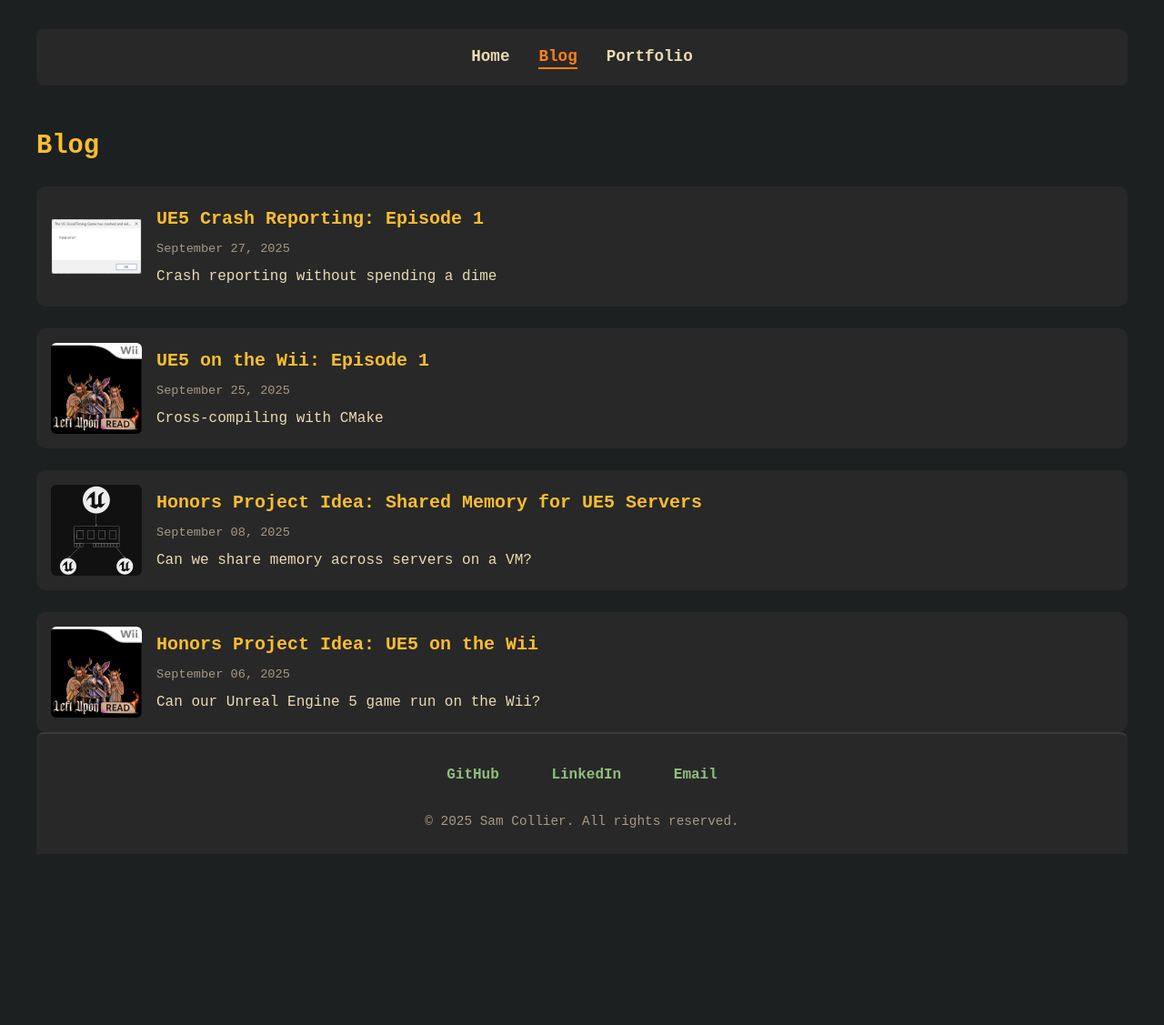
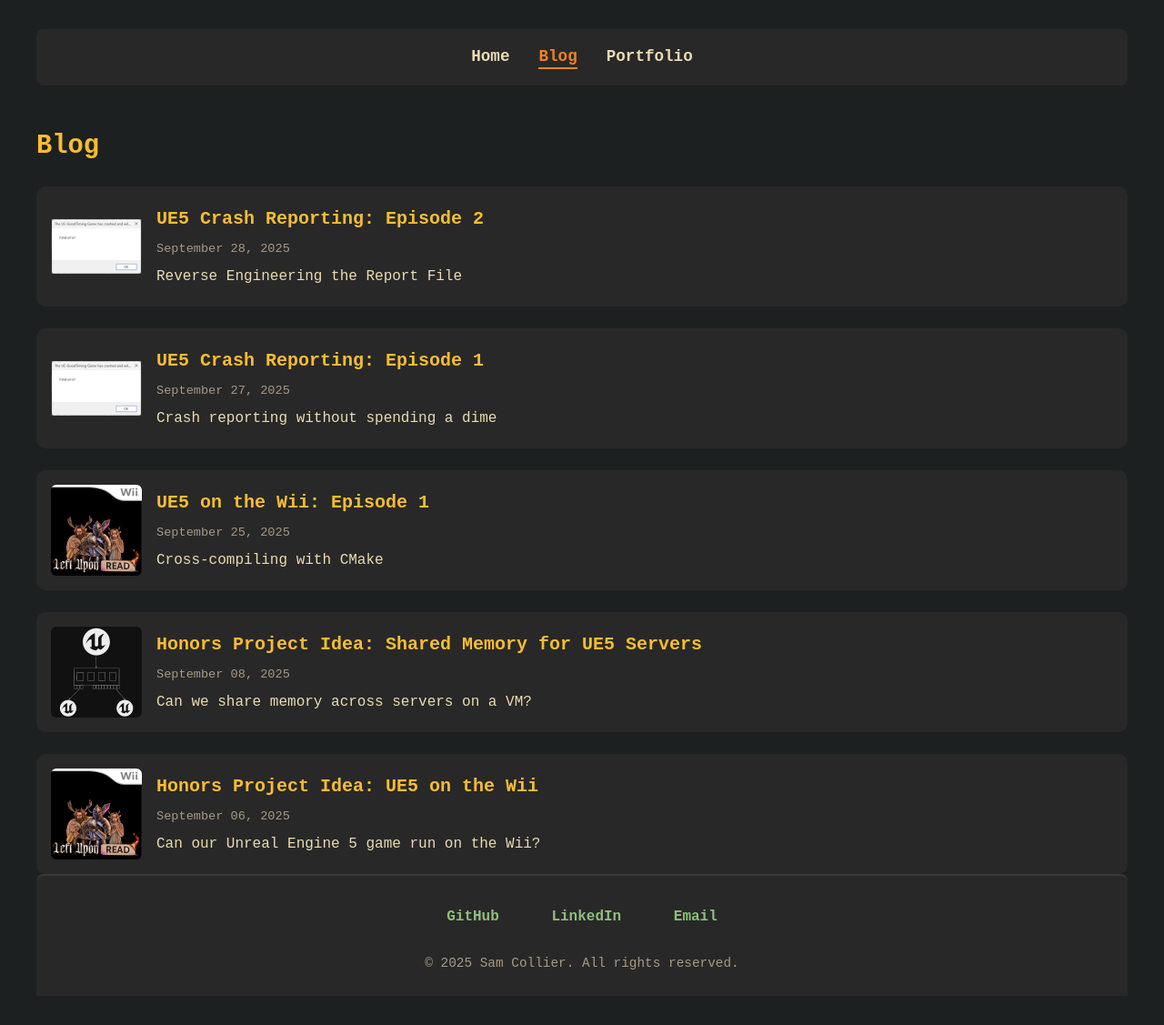
Before and after one commit to goopey7/personal-site, a Jekyll site: the page built from blog.html, in a window 1280 px wide. Shown: the whole page at 91% size. Built offline with Jekyll 4.4.1, drawn with Linux system fonts in a browser that asks for light colours; before the commit the page ends 971 px from its top, so only the background shows below that; some of the changed lines change nothing that is shown.

Commit message:
crash reporting ep2

````diff
--- a/_posts/2025-09-27-CrashReporting.md
+++ b/_posts/2025-09-27-CrashReporting.md
@@ -99,3 +99,5 @@
 - UEMinidump.dmp
     - A crash dump we can open in visual studio. Will have to try this out to see what we can get out of it!
     - Fingers crossed this'll save us a load of headache!
+
+## [Episode 2: Reverse Engineering the Crash Report File]("https://samcollier.dev/2025/09/28/CrashReporting.html")
--- /dev/null
+++ b/_posts/2025-09-28-CrashReporting.md
@@ -0,0 +1,144 @@
+---
+layout: post
+title: "UE5 Crash Reporting: Episode 2"
+date: 2025-09-28
+thumbnail: /assets/thumbs/CrashReportThumb.png
+description: "Reverse Engineering the Report File"
+---
+
+By the end of [episode 1](https://samcollier.dev/2025/09/27/CrashReporting.html) we managed to extract
+the compressed data sent from the crash report client over http.
+
+# Reverse Engineering the Crash Report File
+I sent two different crashes to my server. One included the game's logfile and one did not.
+With the power of xxd and git diffs maybe we can notice some patterns.
+
+```diff
+--- no logfile
++++ with logfile
+
+ 00000000: 4352 3104 0100 0055 4543 432d 5769 6e64  CR1....UECC-Wind
+-00000010: 6f77 732d 3142 3033 4437 3236 3435 4336  ows-1B03D72645C6
+-00000020: 3245 4333 3841 4246 3646 4133 3043 3733  2EC38ABF6FA30C73
+-00000030: 3741 3430 5f30 3030 3000 0000 0000 0000  7A40_0000.......
++00000010: 6f77 732d 3843 3133 4541 3934 3444 3442  ows-8C13EA944D4B
++00000020: 3835 3739 3534 3439 3843 4245 4138 4333  857954498CBEA8C3
++00000030: 4232 3246 5f30 3030 3000 0000 0000 0000  B22F_0000.......
+ 00000040: 0000 0000 0000 0000 0000 0000 0000 0000  ................
+ 00000050: 0000 0000 0000 0000 0000 0000 0000 0000  ................
+ 00000060: 0000 0000 0000 0000 0000 0000 0000 0000  ................
+```
+
+The header remains the same. We can see it starts with CR1 followed by a few mysterious bytes: `04 01 00 00`
+
+Originally I thought the byte after CR1 was the number of files since there are 4 files (including the log).
+But the diff don't lie, that byte is 04 even with 3 files.
+After those mysterious bytes we get the crash GUID which has obviously changed between crashes.
+
+```diff
+ 000000e0: 0000 0000 0000 0000 0000 0000 0000 0000  ................
+ 000000f0: 0000 0000 0000 0000 0000 0000 0000 0000  ................
+ 00000100: 0000 0000 0000 0000 0000 0004 0100 0055  ...............U
+-00000110: 4543 432d 5769 6e64 6f77 732d 3142 3033  ECC-Windows-1B03
+-00000120: 4437 3236 3435 4336 3245 4333 3841 4246  D72645C62EC38ABF
+-00000130: 3646 4133 3043 3733 3741 3430 5f30 3030  6FA30C737A40_000
++00000110: 4543 432d 5769 6e64 6f77 732d 3843 3133  ECC-Windows-8C13
++00000120: 4541 3934 3444 3442 3835 3739 3534 3439  EA944D4B85795449
++00000130: 3843 4245 4138 4333 4232 3246 5f30 3030  8CBEA8C3B22F_000
+ 00000140: 302e 7565 6372 6173 6800 0000 0000 0000  0.uecrash.......
+ 00000150: 0000 0000 0000 0000 0000 0000 0000 0000  ................
+ 00000160: 0000 0000 0000 0000 0000 0000 0000 0000  ................
+```
+
+Then there's a bunch of padding until we hit the same mysterious bytes `04 01 00 00`
+right before hitting what must be the name of the file that was sent to us with the file extension .uecrash
+
+So maybe `04 01 00 00` is some kind of delmiter to mark the start of some data?
+
+```diff
+ 000001e0: 0000 0000 0000 0000 0000 0000 0000 0000  ................
+ 000001f0: 0000 0000 0000 0000 0000 0000 0000 0000  ................
+ 00000200: 0000 0000 0000 0000 0000 0000 0000 0000  ................
+-00000210: 0000 0009 180d 0003 0000 0000 0000 0004  ................
++00000210: 0000 00b8 f90d 0004 0000 0000 0000 0004  ................
+ 00000220: 0100 0043 7261 7368 436f 6e74 6578 742e  ...CrashContext.
+ 00000230: 7275 6e74 696d 652d 786d 6c00 0000 0000  runtime-xml.....
+ 00000240: 0000 0000 0000 0000 0000 0000 0000 0000  ................
+ ```
+ Many zeroes later we get to something interesting! A subtle difference right before this filename?
+ Maybe we have some sort of file index since you can see no log has a 3 and with log has a 4.
+ But what about the bytes that come before?
+
+ if we skip right to the end of each hexdump we can see which address each byte ends on.
+```diff
+-000d1800: 0000 0000 0000 0000 00                   .........
++000df9b0: 0000 0000 1900 0000                      ........
+```
+Windows is little endian so if we read the bytes in the diff backwards:
+```diff
+-09 180d 00 ==> 000d1809
++b8 f90d 00 ==> 000df9b8
+```
+We seem to get the address of one byte more than the final byte in the entire dump.
+So this marks the end of the entire file and has nothing to do with CrashContext.runtime-xml
+
+After what I'm calling for now the file index, we get a bit of padding, `04 01 00 00`, then the filename.
+
+```diff
+ 000002f0: 0000 0000 0000 0000 0000 0000 0000 0000  ................
+ 00000300: 0000 0000 0000 0000 0000 0000 0000 0000  ................
+ 00000310: 0000 0000 0000 0000 0000 0000 0000 0000  ................
+-00000320: 0000 0000 0000 00f8 a700 003c 3f78 6d6c  ...........<?xml
++00000320: 0000 0000 0000 0007 9e00 003c 3f78 6d6c  ...........<?xml
+ 00000330: 2076 6572 7369 6f6e 3d22 312e 3022 2065   version="1.0" e
+ 00000340: 6e63 6f64 696e 673d 2255 5446 2d38 223f  ncoding="UTF-8"?
+ 00000350: 3e0d 0a3c 4647 656e 6572 6963 4372 6173  >..<FGenericCras
+```
+Many zeroes later we get to a difference just before the file's content.
+This could be a 4-bit unsigned integer for file size. Reading as little endian we get:
+
+no log: 0xa7f8 = 43,000 bytes
+
+with log: 0x9e07 = 40,455 bytes
+
+it's a reasonable assumption although I wonder what the 3kb of extra stuff in the no log version is.
+
+We can prove this theory by checking our calculator.
+The xml starts at 0x032B so if we add our sizes we should get taken to the end of the content.
+
+for no log:
+0x032B + 0xa7f8 = 0xab23
+```
+0000ab10: 6572 6963 4372 6173 6843 6f6e 7465 7874  ericCrashContext
+0000ab20: 3e0d 0a01 0000 0004 0100 0043 7261 7368  >..........Crash
+0000ab30: 5265 706f 7274 436c 6965 6e74 2e69 6e69  ReportClient.ini
+```
+
+for with log:
+0x032B + 0x9e07 = 0xa132
+```
+0000a120: 7269 6343 7261 7368 436f 6e74 6578 743e  ricCrashContext>
+0000a130: 0d0a 0100 0000 0401 0000 4372 6173 6852  ..........CrashR
+0000a140: 6570 6f72 7443 6c69 656e 742e 696e 6900  eportClient.ini.
+```
+So yup that's definitely file size!
+
+Since the xml was quite different, the git diff is no longer useful.
+Anyways we've almost seen enough.
+
+In both cases, after the content is finished, we go right back to hitting `04 01 00 00` and starting the name of the next file.
+So that "file index" I mentioned earlier is just a count for how many files there are since it only appears once.
+
+## So to sum it all up
+Unreal's crash report file is as follows:
+
+- 3 byte header "CR1"
+- Crash GUID
+- Crash report filename
+- Total bytes in crash report file (4 bytes)
+- Total files included in crash report (1 byte)
+- File name
+- File content
+
+all strings after the CR1 header begin with `04 01 00 00`
+The remainder of the file is just filename + file content for every file included.
````
